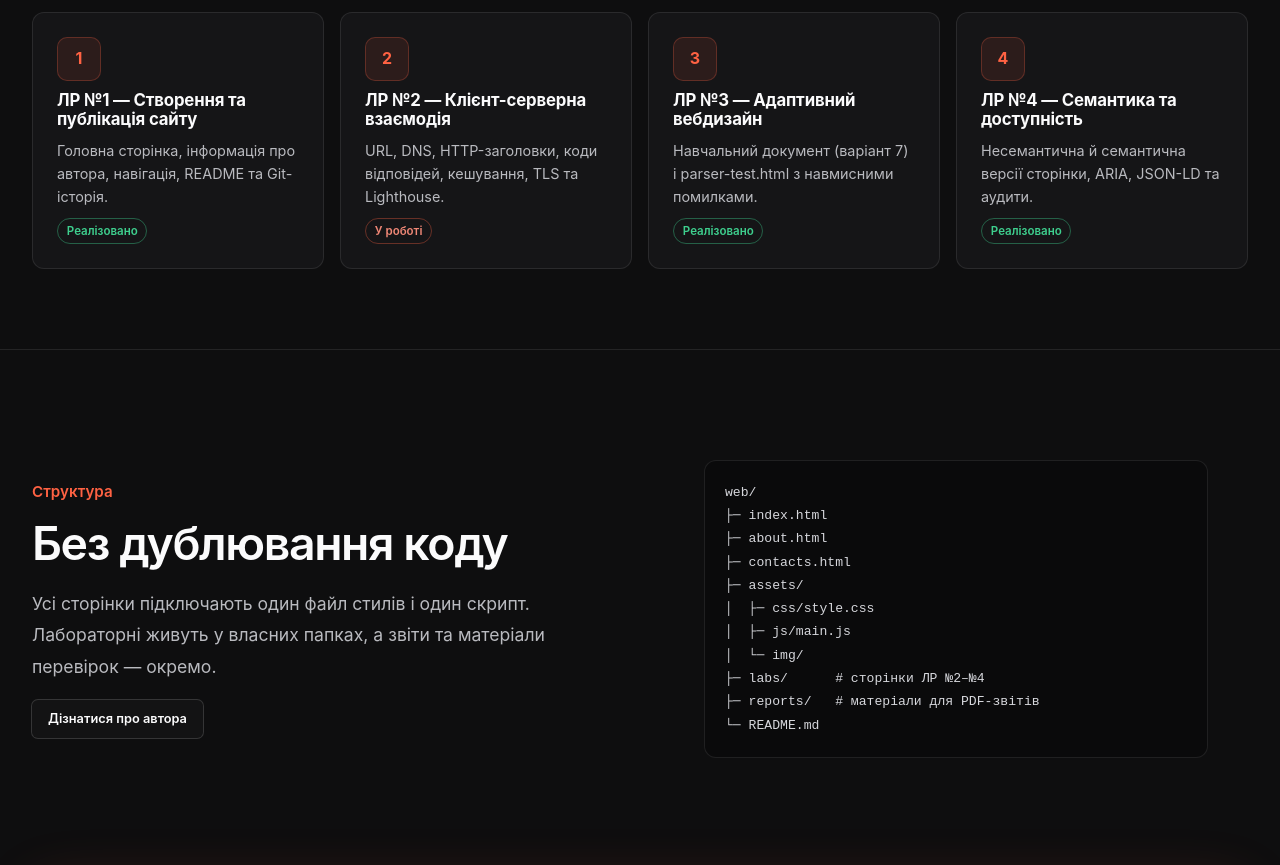
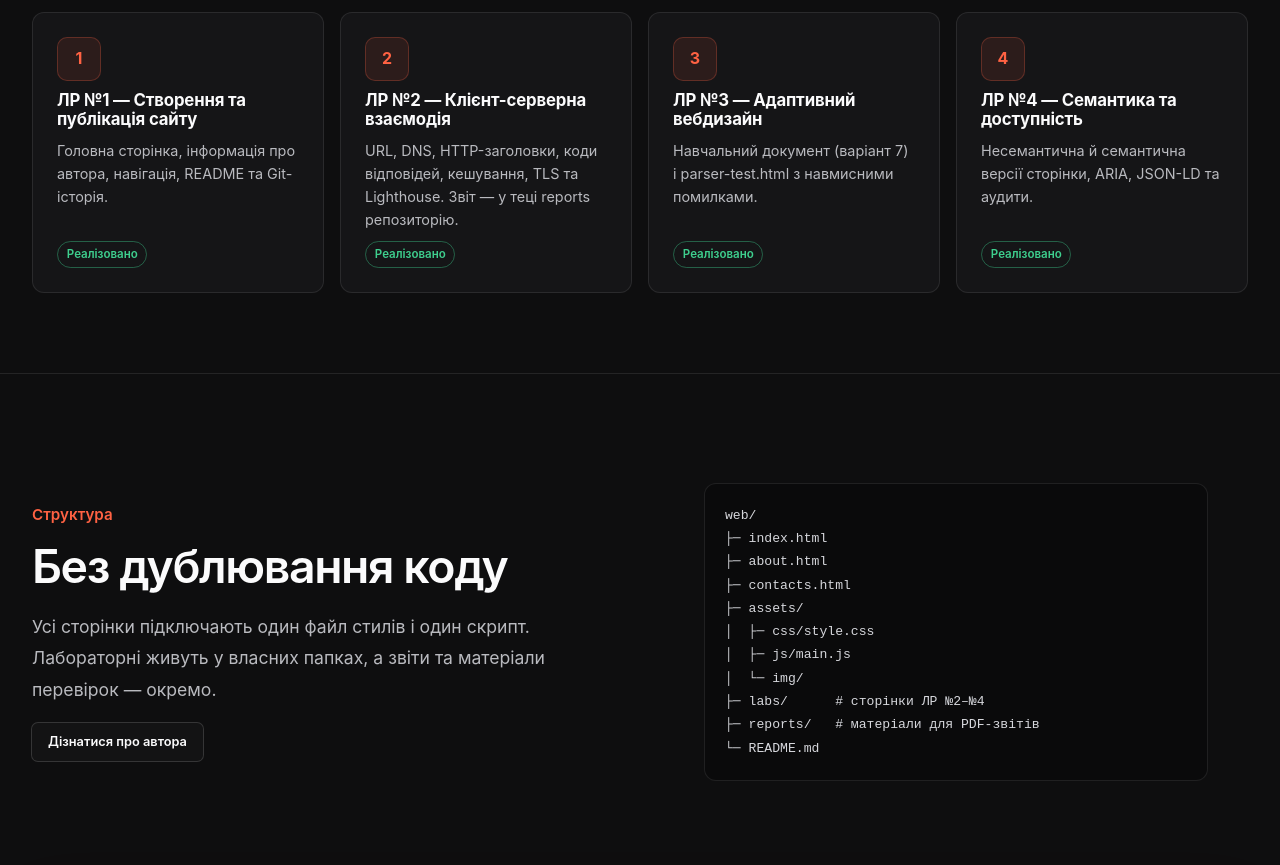
Before and after one commit to oleksiikts/web-course, a plain HTML site: page index.html in a window 1280 px wide. Shown: the part 1580-2445 px from the top of the page. Drawn offline with Linux system fonts and the light colour scheme.

Commit message:
Позначено ЛР № 2 як виконану на головній сторінці та в README

```diff
--- a/index.html
+++ b/index.html
@@ -67,7 +67,7 @@
       </div>
       <ul class="card-grid">
         <li class="card reveal"><span class="card-icon" aria-hidden="true">1</span><h3>ЛР №1 — Створення та публікація сайту</h3><p>Головна сторінка, інформація про автора, навігація, README та Git-історія.</p><span class="badge badge-ok">Реалізовано</span></li>
-        <li class="card reveal"><span class="card-icon" aria-hidden="true">2</span><h3>ЛР №2 — Клієнт-серверна взаємодія</h3><p>URL, DNS, HTTP-заголовки, коди відповідей, кешування, TLS та Lighthouse.</p><span class="badge badge-todo">У роботі</span></li>
+        <li class="card reveal"><span class="card-icon" aria-hidden="true">2</span><h3>ЛР №2 — Клієнт-серверна взаємодія</h3><p>URL, DNS, HTTP-заголовки, коди відповідей, кешування, TLS та Lighthouse. Звіт — у теці reports репозиторію.</p><span class="badge badge-ok">Реалізовано</span></li>
         <li class="card reveal"><span class="card-icon" aria-hidden="true">3</span><h3><a href="labs/lab3/document.html">ЛР №3 — Адаптивний вебдизайн</a></h3><p>Навчальний документ (варіант 7) і parser-test.html з навмисними помилками.</p><span class="badge badge-ok">Реалізовано</span></li>
         <li class="card reveal"><span class="card-icon" aria-hidden="true">4</span><h3><a href="labs/lab4/index.html">ЛР №4 — Семантика та доступність</a></h3><p>Несемантична й семантична версії сторінки, ARIA, JSON-LD та аудити.</p><span class="badge badge-ok">Реалізовано</span></li>
       </ul>
```
Also changed, not shown: 1 other file.
